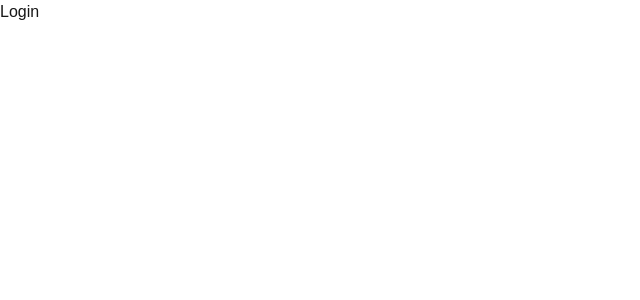
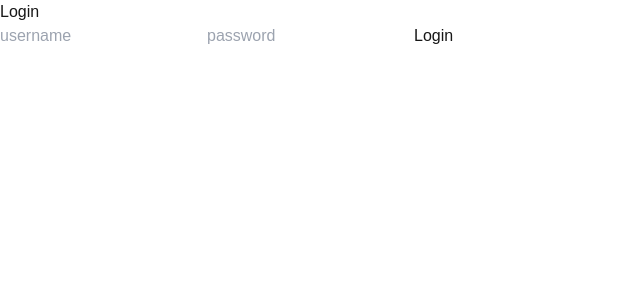
Before and after one commit to devnaveedsarwar/projectname-fe, a Next.js app: page /login in a window 1280 px wide. Shown: the top 300 px of the page, without its empty margins (0-640 px from the left). Built offline with nearby package versions, Linux system fonts and the light colour scheme.

Commit message:
feat: added login form

```diff
--- a/app/login/page.js
+++ b/app/login/page.js
@@ -2,6 +2,12 @@
 
 export default function Login() {
   return (
-    <div>Login</div>
+    <div>Login
+        <form>
+            <input type="text" placeholder="username" />
+            <input type="password" placeholder="password" />
+            <button type="submit">Login</button>
+        </form>
+    </div>
   )
 }
```
